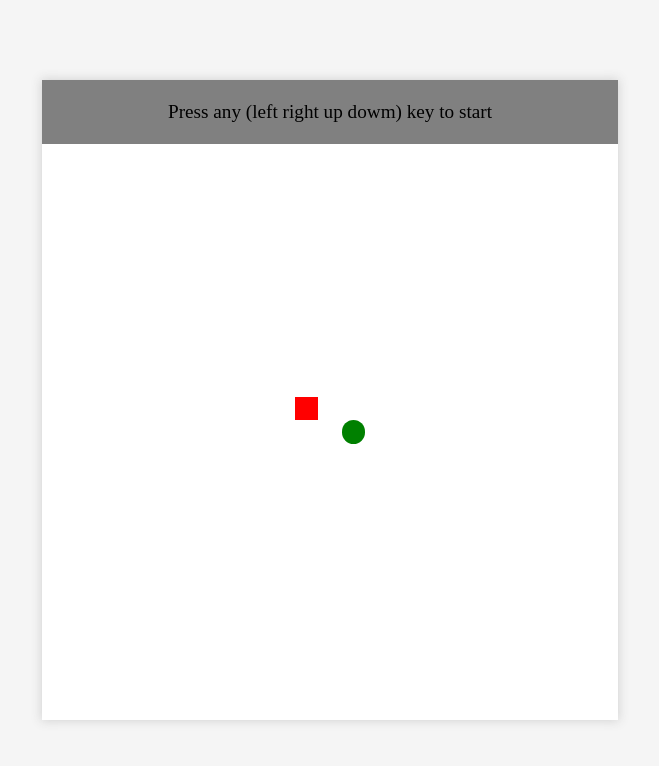
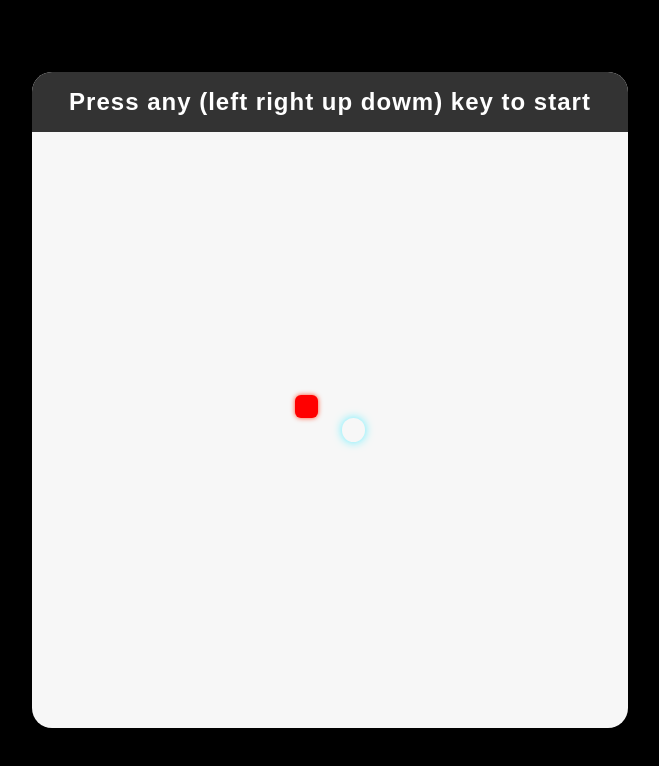
Before and after one commit to JatinKumar012/SnakeByte, a plain HTML site: page snakeByte.html in a window 1280 px wide. Shown: the whole page, without its empty margins (310-969 px from the left). Drawn offline with Linux system fonts and the light colour scheme.

Commit message:
Chanhes in CSS design

```diff
--- a/snakeByte.html
+++ b/snakeByte.html
@@ -4,7 +4,7 @@
     <meta charset="UTF-8">
     <meta name="viewport" content="width=device-width, initial-scale=1.0">
     <title>Snake Byte</title>
-    <link rel="stylesheet" href="style.css"/>
+    <link rel="stylesheet" href="./style.css"/>
 </head>
 <body>
     <div class="container">
--- a/style.css
+++ b/style.css
@@ -7,27 +7,35 @@
 body{
     height: 100vh;
     width: 100vw;
-    background-color: whitesmoke;
+    background-color:rgb(0, 0, 0);
+    background-size: cover;
     display: flex;
     align-items: center;
     justify-content: center;
+    font-family: 'Poppins', sans-serif;
 }
 
 .container{
-    height: 40rem;
-    width: 36rem;
-    background-color: white;
-    box-shadow: 0  0 10px 1px lightgray;
+    height: 90min;
+    width: 90min;
+    background: #f7f7f7;
+    border-radius: 20px;
+    box-shadow: 0 8px 16px rgba(0, 0, 0, 0.2);
+    overflow: hidden;
+    display: flex;
+    flex-direction: column
 }
 
 .score-container {
-    height: 4rem;
-    width: 36rem;
-    background-color: grey;
+    height: 60px;
+    background: #333;
+    color: #fff;
     display: flex;
     align-items: center;
     justify-content: center;
-    font-size: larger;
+    font-size: 1.5rem;
+    letter-spacing: 1px;
+    font-weight: bold;
 }
 
 .game-container {
@@ -35,13 +43,22 @@ body{
     width: 36rem;
     display: grid;
     grid-template: repeat(25,1fr)/ repeat(25, 1fr);
+    padding: 10px;
+    position: relative;
 }
 
 .food{
-    background-color: green;
+    background: linear-gradient(45deg, #1b9f6c);
     border-radius: 50%;
+    box-shadow: 0 0 10px #60efff;
 }
 
 .snake {
     background-color: red;
+    border-radius: 6px;
+    box-shadow: 0 0 5px #ff4b2b;
+    width: 100%;
+    height: 100%;
+    transition: all 0.15s ease;
+
 }
```
